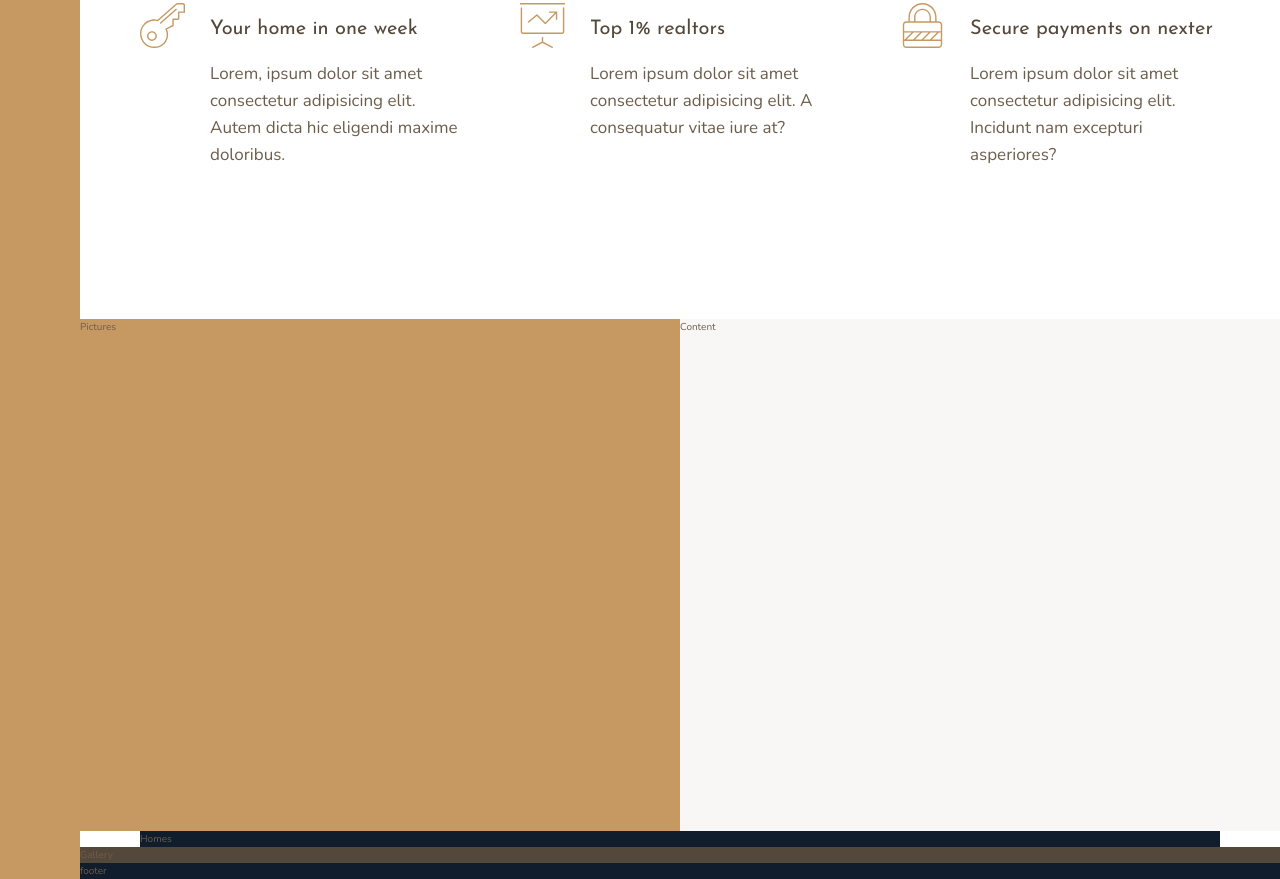
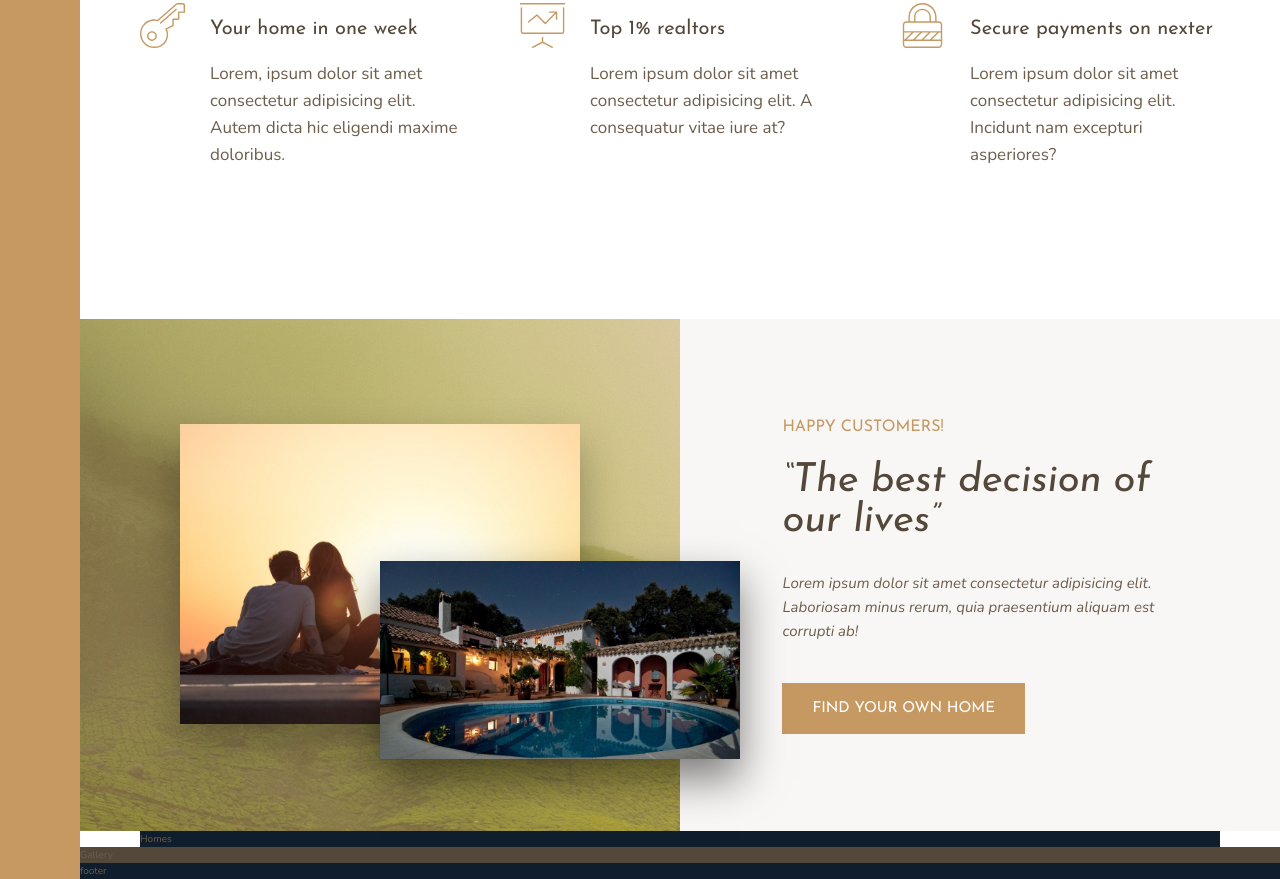
Before and after one commit to Holtek/Nexter, a website: page index.html in a window 1280 px wide. Shown: the part 993-1872 px from the top of the page. Drawn offline with nearby package versions, Linux system fonts and the light colour scheme.

Commit message:
Story Section Done

```diff
--- a/index.html
+++ b/index.html
@@ -90,10 +90,27 @@
       </div>
     </section>
     <div class="story__pictures">
-      Pictures
+      <img
+        src="./img/story-1.jpeg"
+        alt="Couple with new house"
+        class="story__img--1"
+      />
+      <img
+        src="./img/story-2.jpeg"
+        alt="Couple's new house"
+        class="story__img--2"
+      />
     </div>
     <div class="story__content">
-      Content
+      <h3 class="heading-3 mb-sm">Happy Customers!</h3>
+      <h2 class="heading-2 heading-2--dark mb-md">
+        &ldquo;The best decision of our lives&rdquo;
+      </h2>
+      <p class="story__text">
+        Lorem ipsum dolor sit amet consectetur adipisicing elit. Laboriosam
+        minus rerum, quia praesentium aliquam est corrupti ab!
+      </p>
+      <button class="btn">Find your own home</button>
     </div>
 
     <section class="homes">
--- a/sass/_story.scss
+++ b/sass/_story.scss
@@ -2,10 +2,46 @@
   &__pictures {
     background-color: $color-primary;
     grid-column: full-start / col-end 4;
+    background-image: linear-gradient(
+        rgba($color-primary, 0.5),
+        rgba($color-primary, 0.5)
+      ),
+      url(../img/back.jpg);
+    display: grid;
+    grid-template-rows: repeat(6, 1fr);
+    grid-template-columns: repeat(6, 1fr);
+    align-items: center;
   }
-
+  &__img--1 {
+    width: 100%;
+    grid-row: 2 /6;
+    grid-column: 2 / 6;
+    box-shadow: 0 2rem 4rem rgba(0, 0, 0, 0.3);
+  }
+  &__img--2 {
+    width: 120%;
+    z-index: 5;
+    grid-row: 4 / 6;
+    grid-column: 4 / 7;
+    box-shadow: 0 2rem 4rem rgba(0, 0, 0, 0.5);
+  }
   &__content {
     background-color: $color-grey-light-1;
     grid-column: col-start 5 / full-end;
+    padding: 6rem 8vw;
+
+    display: flex;
+    flex-direction: column;
+    justify-content: center;
+    align-items: flex-start;
+
+    // display: grid;
+    // align-content: start;
+    // justify-items: center;
+  }
+  &__text {
+    font-size: 1.5rem;
+    font-style: italic;
+    margin-bottom: 4rem;
   }
 }
--- a/sass/_typography.scss
+++ b/sass/_typography.scss
@@ -7,9 +7,22 @@
 }
 .heading-2 {
   @extend %heading;
+  font-size: 4rem;
+  font-style: italic;
+  line-height: 1;
+
+  &--light {
+    color: $color-grey-light-1;
+  }
+  &--dark {
+    color: $color-grey-dark-1;
+  }
 }
 .heading-3 {
   @extend %heading;
+  font-size: 1.6rem;
+  color: $color-primary;
+  text-transform: uppercase;
 }
 .heading-4 {
   @extend %heading;
@@ -22,3 +35,34 @@
     color: $color-grey-dark-1;
   }
 }
+
+.btn {
+  background-color: $color-primary;
+  color: #fff;
+  border: none;
+  border-radius: 0;
+  font-family: $font-display;
+  font-size: 1.5rem;
+  text-transform: uppercase;
+  padding: 1.8rem 3rem;
+  cursor: pointer;
+  transition: all 0.2s;
+
+  &:hover {
+    background-color: $color-primary-dark;
+    transform: translateY(-2px);
+  }
+}
+
+.mb-sm {
+  margin-bottom: 2rem;
+}
+.mb-md {
+  margin-bottom: 3rem;
+}
+.mb-lg {
+  margin-bottom: 4rem;
+}
+.mb-hg {
+  margin-bottom: 6rem;
+}
```
Also changed, not shown: css/style.css.
